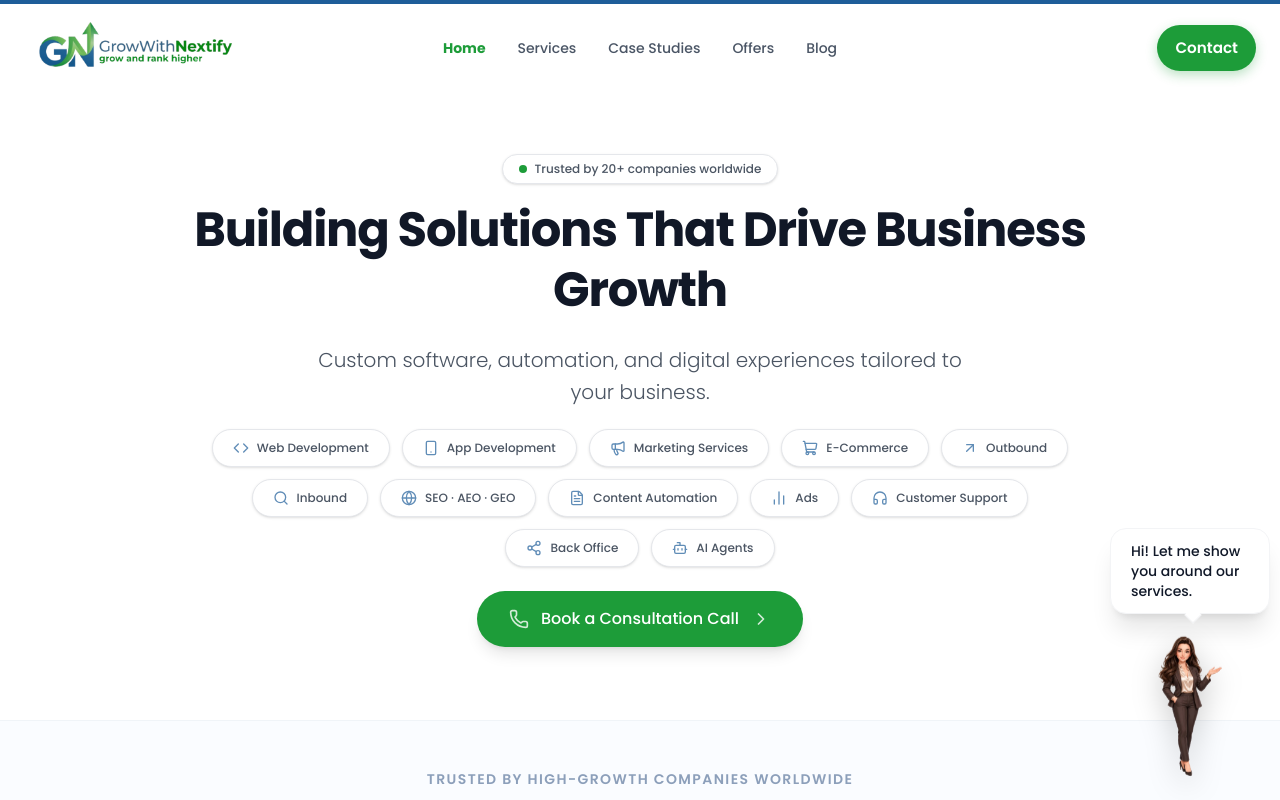
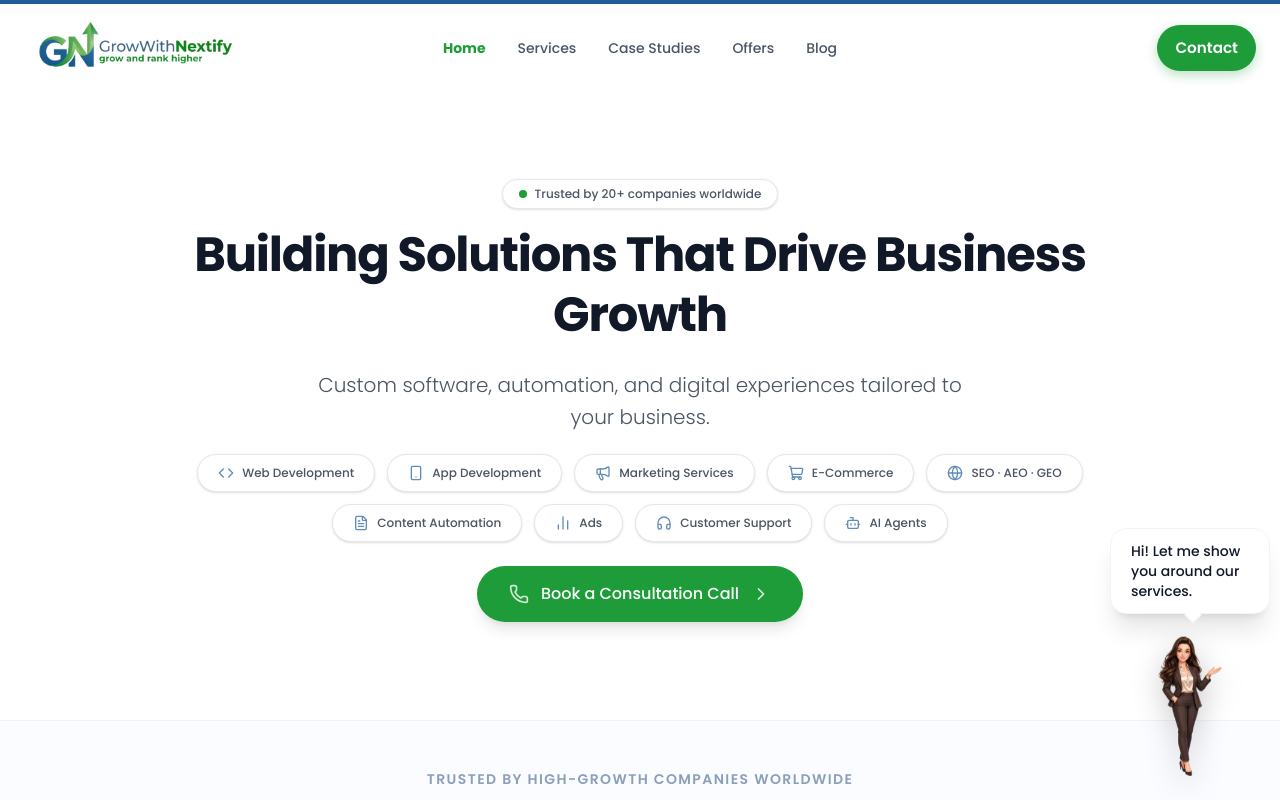
Before and after one commit to ahmad-ramzan/growwithnextify, a Next.js app: page / in a window 1280 px wide. Shown: the top 800 px of the page. Built offline with nearby package versions, Linux system fonts and the light colour scheme.

Commit message:
feat: add HeroSection component with service highlights and consultation call CTA

```diff
--- a/src/components/HeroSection.tsx
+++ b/src/components/HeroSection.tsx
@@ -1,11 +1,8 @@
 import {
-  ArrowUpRight,
-  Search,
   Globe,
   FileText,
   BarChart2,
   Headphones,
-  Share2,
   Bot,
   Phone,
   ChevronRight,
@@ -21,13 +18,10 @@ export default function HeroSection() {
     { name: "App Development", icon: Smartphone },
     { name: "Marketing Services", icon: Megaphone },
     { name: "E-Commerce", icon: ShoppingCart },
-    { name: "Outbound", icon: ArrowUpRight },
-    { name: "Inbound", icon: Search },
     { name: "SEO · AEO · GEO", icon: Globe },
     { name: "Content Automation", icon: FileText },
     { name: "Ads", icon: BarChart2 },
     { name: "Customer Support", icon: Headphones },
-    { name: "Back Office", icon: Share2 },
     { name: "AI Agents", icon: Bot },
   ];
 
```
